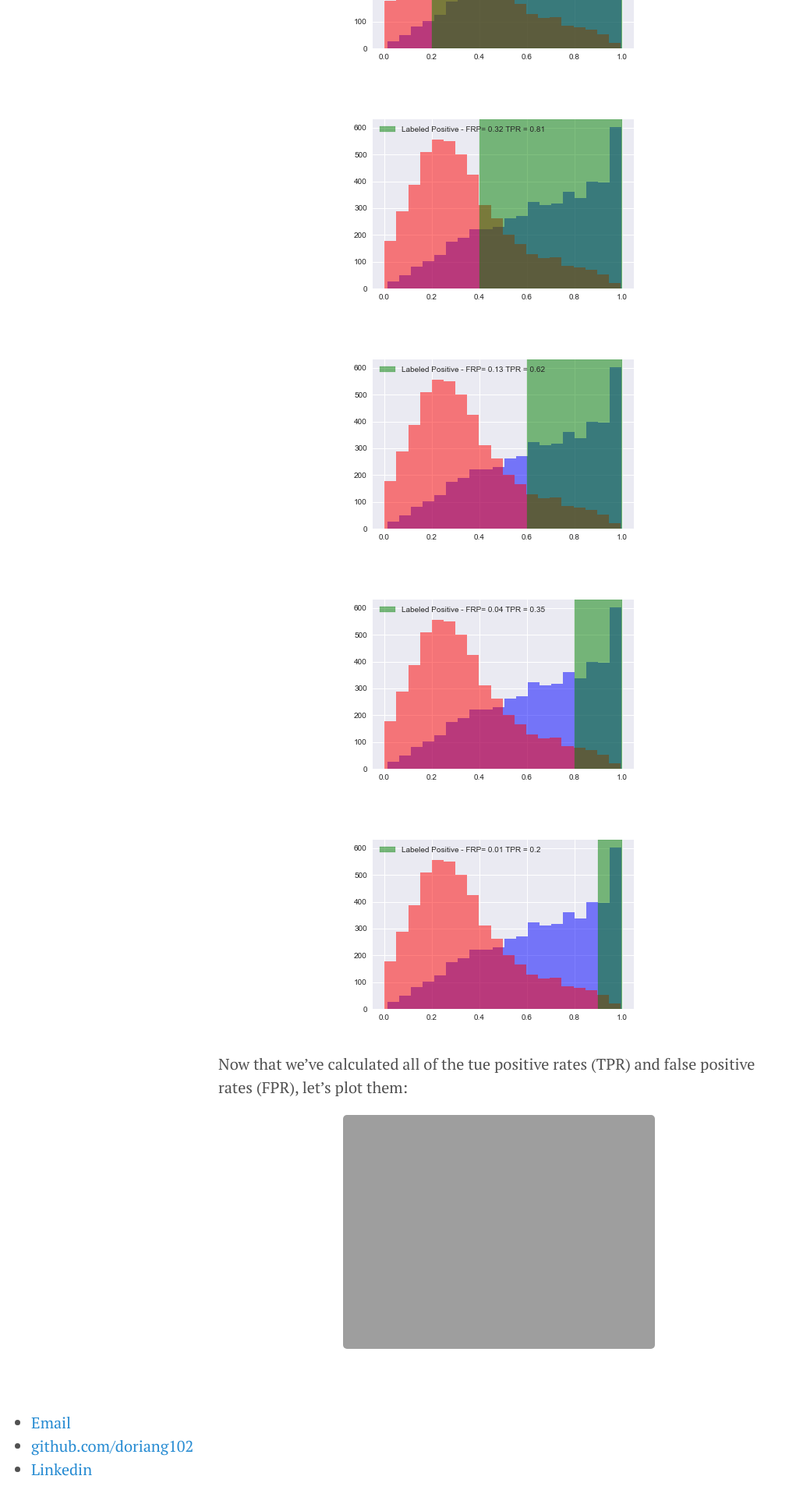
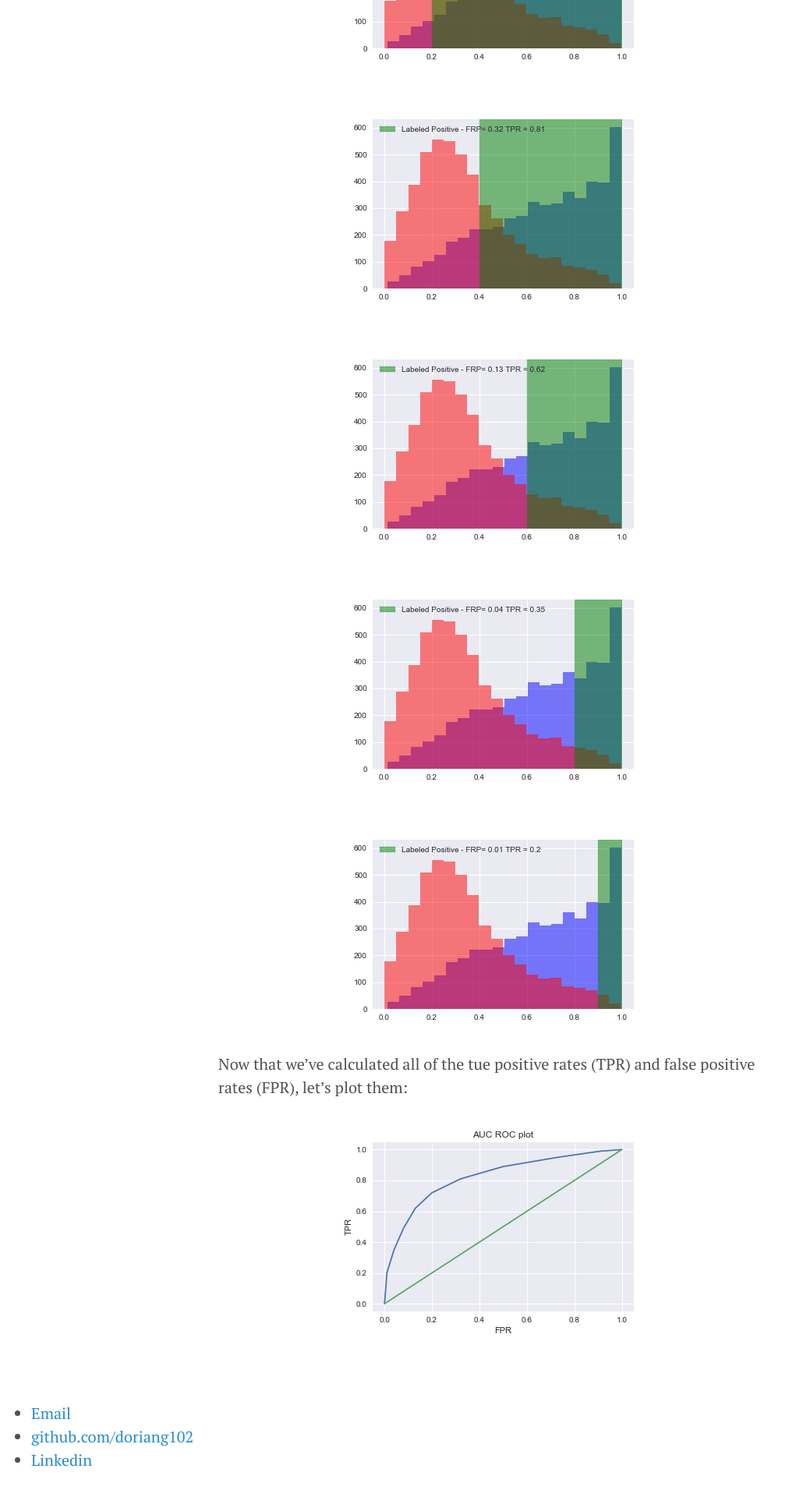
Before and after one commit to doriang102/doriang102.github.io, a Jekyll site: the page built from _posts/2017-11-01-introduction-to-classification.md, in a window 1280 px wide. Shown: the part 1286-3206 px from the top of the page at 78% size, without its empty margins (0-1012 px from the left). Built offline with Jekyll 4.4.1, drawn with Linux system fonts in a browser that asks for light colours; our own code applies the rules of GitHub Pages for plain Markdown files.

Commit message:
Update 2017-11-01-introduction-to-classification.md

```diff
--- a/_posts/2017-11-01-introduction-to-classification.md
+++ b/_posts/2017-11-01-introduction-to-classification.md
@@ -22,4 +22,4 @@
 
 Now that we've calculated all of the tue positive rates (TPR) and false positive rates (FPR), let's plot them:
 
-![](/img/roc_final.pngraw=true)
+![](/img/roc_final.png?raw=true)
```
